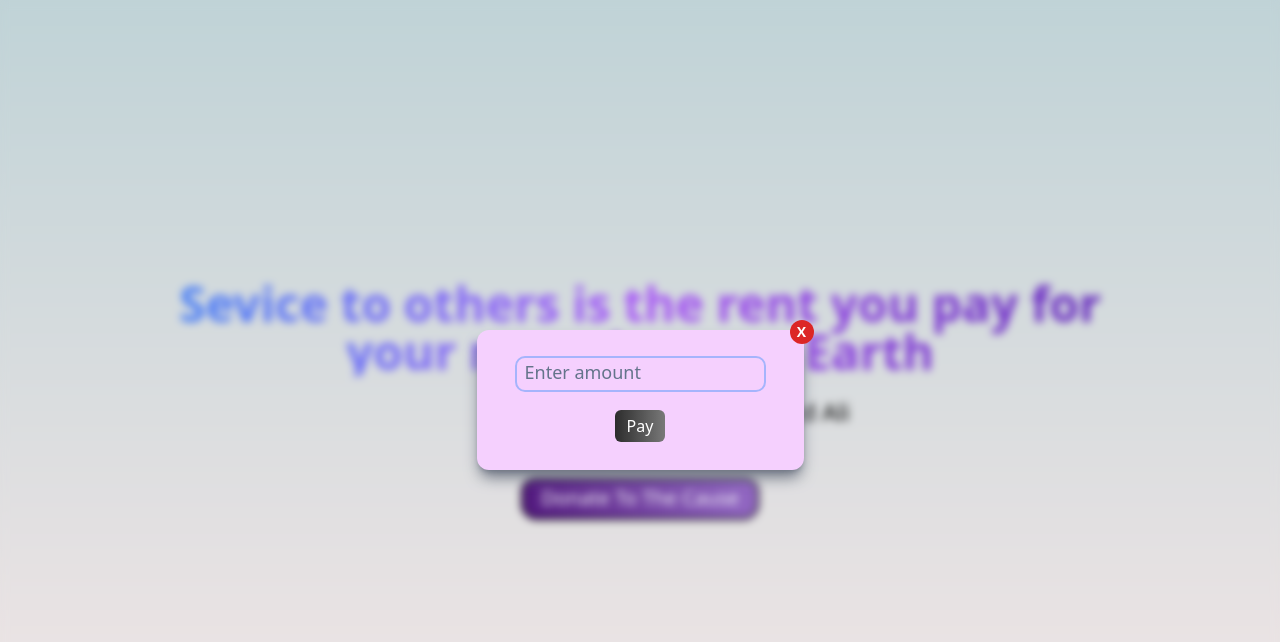
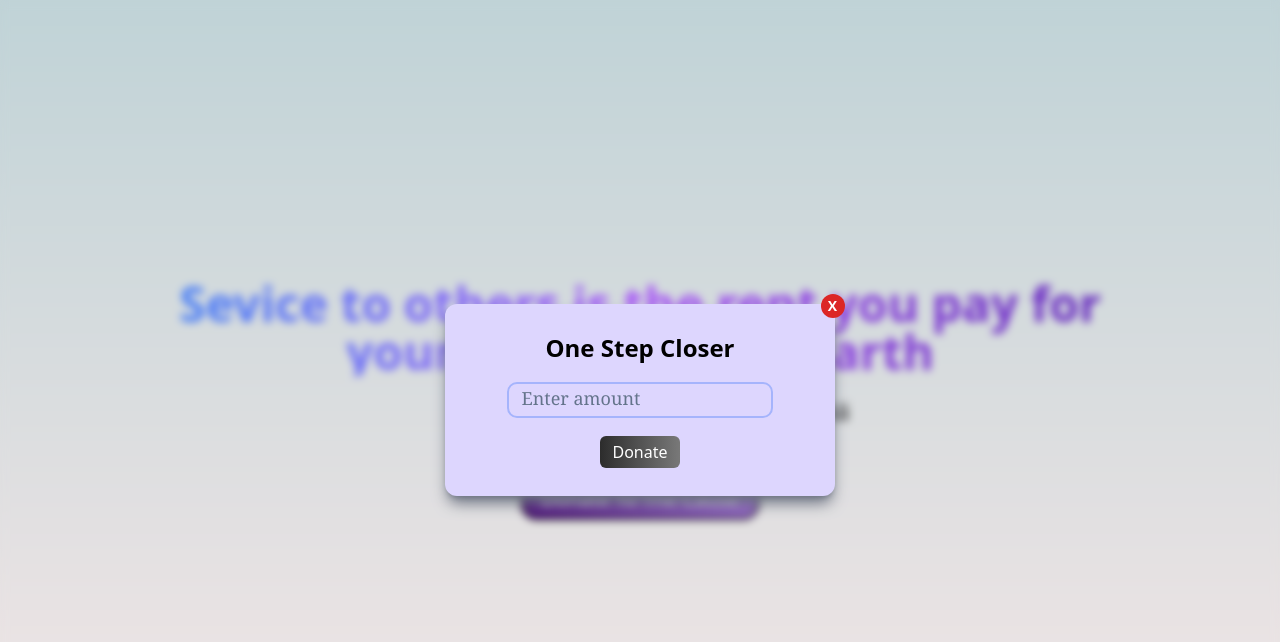
Before and after one commit to adil-bs/donatio-nextjs, a Next.js app: page / in a window 1280 px wide. Both pictures are taken after a click on the button "Donate To The Cause". Shown: the top 642 px of the page. Built offline with nearby package versions, Linux system fonts and the light colour scheme.

Commit message:
number display

```diff
--- a/app/api/orders/route.js
+++ b/app/api/orders/route.js
@@ -16,18 +16,6 @@ export async function POST(req) {
       //  partial_payment: bool (for emi)
     };
 
-    // const createOrder = () => {
-    //   return new Promise((resolve, reject) => {
-    //     rzp.orders.create(options, (err, order) => {
-    //       if (err) {
-    //         reject(err);
-    //       } else {
-    //         resolve(order);
-    //       }
-    //     });
-    //   });
-    // };
-    // const order = await createOrder();
     const order = await rzp.orders.create(options)
 
     return new Response(JSON.stringify(order), {
@@ -36,7 +24,7 @@ export async function POST(req) {
 
   } catch (error) {
     console.log("server side",error.message);
-    return new Response("server error", {
+    return new Response(JSON.stringify({ message:"server error" }), {
       status: 500, headers: { 'Content-Type': 'application/json' },
     });
   }
--- a/app/api/verify/route.js
+++ b/app/api/verify/route.js
@@ -8,12 +8,12 @@ export async function POST(req) {
           .update(signature.toString())
           .digest("hex")
 
-        if (expectedSignature === signature) {
-            return new Response("Payment Verifed Successfully", {
-                status: 500, headers: { 'Content-Type': 'application/json' },
+        if (expectedSignature === razorpay_signature) {
+            return new Response(JSON.stringify({ message: "Payment Verified" }), {
+                status: 200, headers: { 'Content-Type': 'application/json' },
             })
         } else {
-            return new Response("Payment Not Verifed", {
+            return new Response(JSON.stringify({ message: "Payment Not Verified" }), {
                 status: 400, headers: { 'Content-Type': 'application/json' },
             })
         }
@@ -21,7 +21,7 @@ export async function POST(req) {
 
     catch (error) {
         console.log("server side",error.message);
-        return new Response("server error", {
+        return new Response(JSON.stringify({ message:"server error" }), {
           status: 500, headers: { 'Content-Type': 'application/json' },
         });
     }
--- a/app/page.jsx
+++ b/app/page.jsx
@@ -8,7 +8,7 @@ import { useState } from "react";
 
 export default function Home() {
   const [isClicked, setIsClicked] = useState(false)
-  const [amount, setAmount] = useState(undefined)
+  const [amount, setAmount] = useState('')
 
   const handleSubmit= async (e) =>{
     e.preventDefault()
@@ -16,7 +16,7 @@ export default function Home() {
     const resData = await fetchReq("/api/orders",{
       method:"POST",
       headers: {'Content-Type': 'application/json'},
-      body: JSON.stringify(amount),
+      body: JSON.stringify(amount.replace(/\s+/g,"")),
     })
 
     const loadRazorpayScript = await loadScript("https://checkout.razorpay.com/v1/checkout.js")
@@ -48,6 +48,18 @@ export default function Home() {
     rzp.open()
   }
 
+  const handleAmountChange = e =>{
+    let newAmount = e.target.value.replace(/\s+/g,"")
+
+    if ( newAmount.match(/^\d*$/)) {
+      for (let i = newAmount.length-3 ; i > 0; i -= 2) {
+        newAmount = newAmount.slice(0,i) + ' ' + newAmount.slice(i)
+      }
+
+      setAmount(newAmount)
+    }
+  }
+
   return (
     <main className="px-7 flex flex-col justify-center items-center text-center h-full" >
 
@@ -72,20 +84,19 @@ export default function Home() {
 
       {isClicked &&
       <Dialog
-        className="px-10 py-7  bg-fuchsia-200"
+        className="px-16 py-7 bg-violet-200"
         onClose={() => setIsClicked(false)}
         closable
       >
-
+        <p className="text-2xl font-bold pb-5 px-9">One Step Closer</p>
         <form onSubmit={handleSubmit}>
 
           <FloatLabel
             label="Enter amount"
             inputProps={{
-              type:"number",
               value : amount,
-              onChange:(e)=> {setAmount(e.target.value)},
-              autoComplete:"off",
+              onChange: handleAmountChange,
+              autoComplete:"off"
             }}
           />
           {/* <Link href={"/payment-options?amount="+amount} > */}
@@ -95,7 +106,7 @@ export default function Home() {
               violet_gradient_hover active:brightness-50  transition-all
               ${amount? ' clicked hover:scale-110 ' :' disabled:grayscale '} `}
             >
-              Pay
+              Donate
             </button>
           {/* </Link> */}
 
--- a/components/floatlabel.jsx
+++ b/components/floatlabel.jsx
@@ -4,17 +4,17 @@ const FloatLabel = ({label,inputProps}) => {
   return (
     <div className="relative">
         <input
-            className='peer py-1 px-2 rounded-lg bg-transparent outline-2 outline outline-indigo-300 focus:outline-blue-800 focus:shadow-lg'
+            className='peer w-full py-1 px-2 rounded-lg bg-transparent outline-2 outline outline-indigo-300 focus:outline-blue-800 focus:shadow-lg'
             placeholder=' '
             id='amount'
             {...inputProps}
         />
         <label
             htmlFor='amount'
-            className='absolute text-sm left-2 -top-3 bg-inherit cursor-text text-black transition-all
-            peer-focus:left-2 peer-focus:-top-3 peer-focus:text-sm peer-focus:text-black
+            className='absolute font-serif text-sm left-1 -top-3 px-2 bg-inherit cursor-text text-black transition-all
+            peer-focus:left-1 peer-focus:-top-3 peer-focus:text-sm peer-focus:text-black
             peer-placeholder-shown:text-lg peer-placeholder-shown:top-0 peer-placeholder-shown:text-slate-500'
-        >{label}</label>
+        >{label} </label>
     </div>
   )
 }
```
